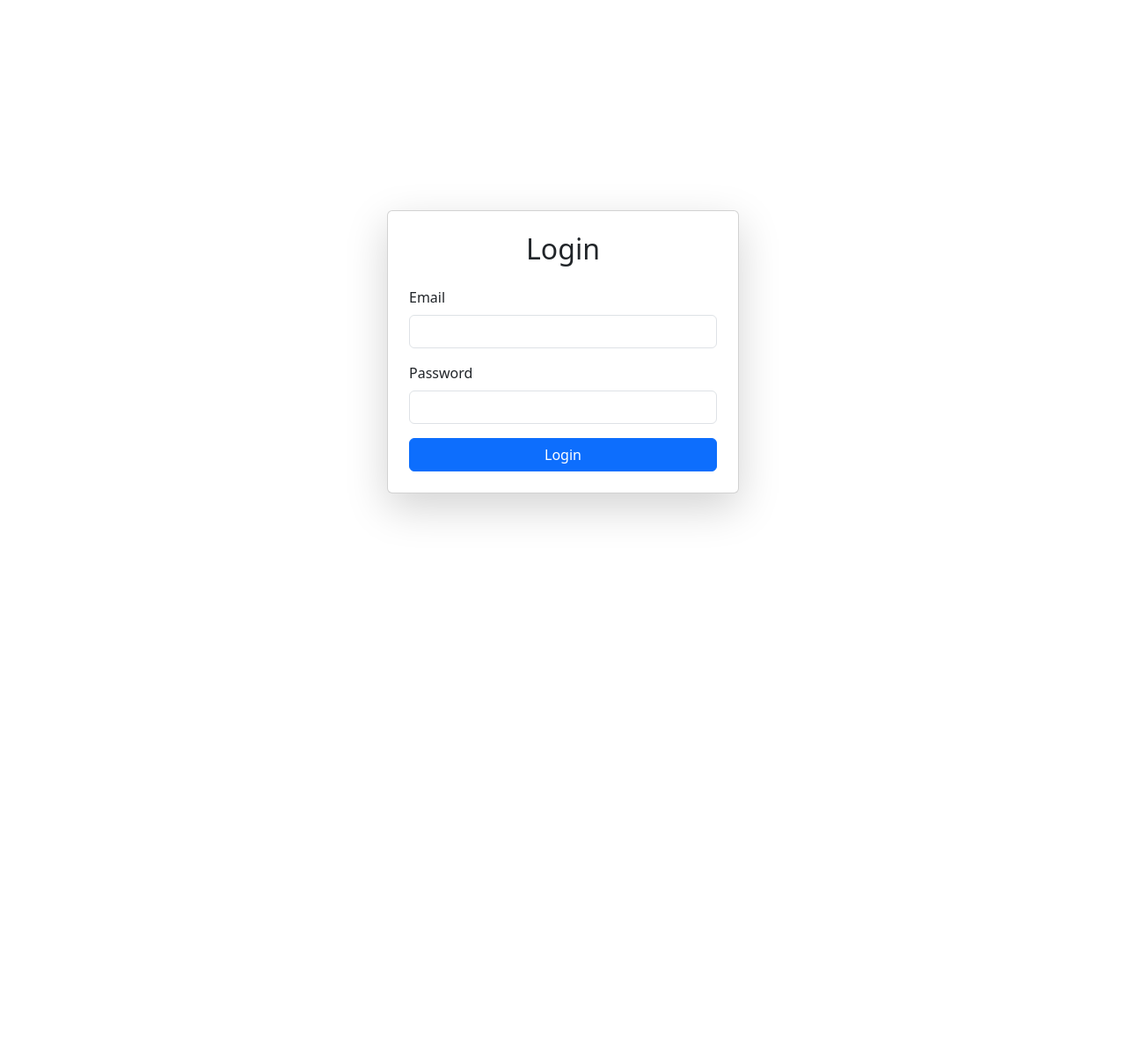
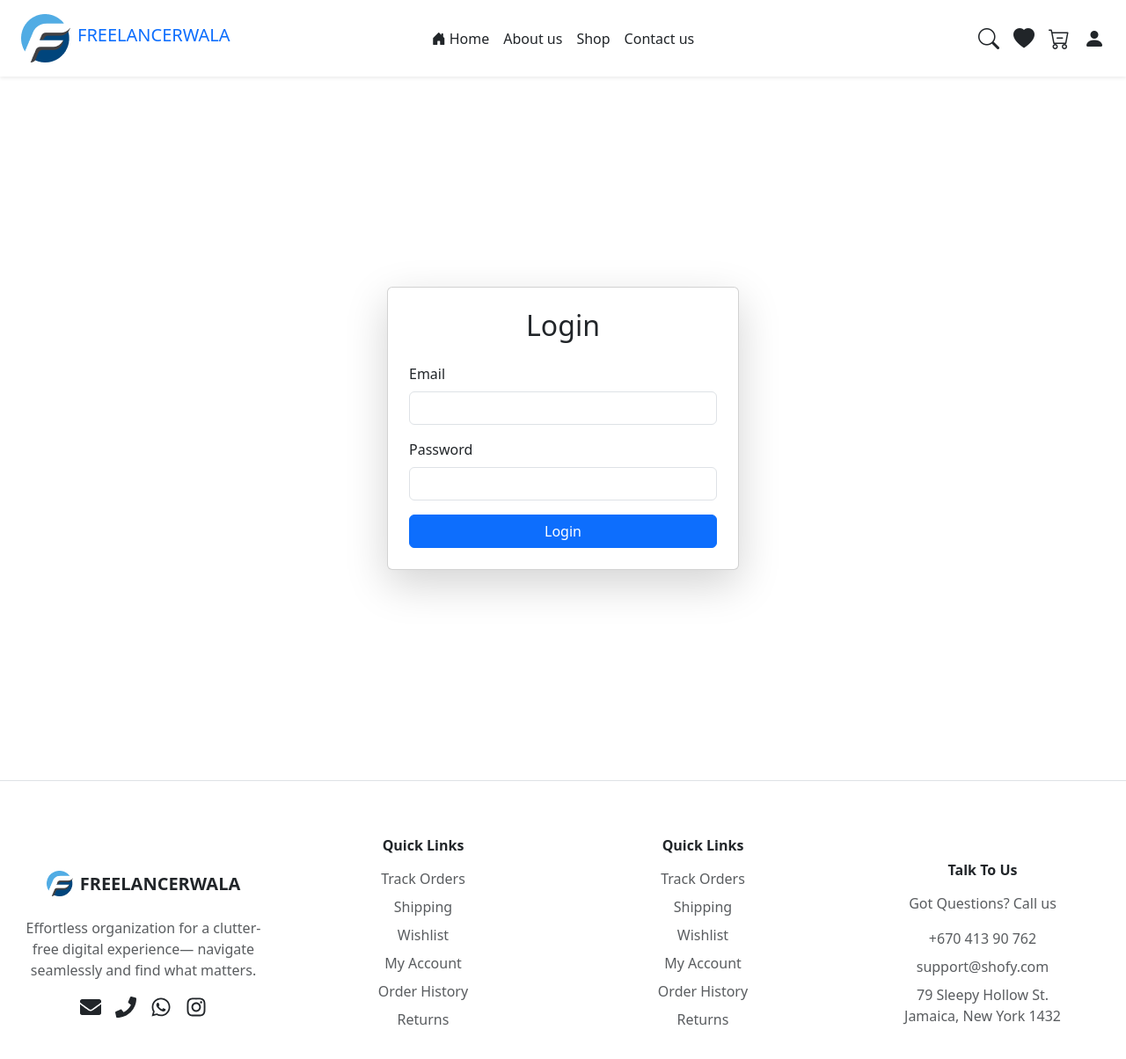
Before and after one commit to Rohit3596Singh/freelancerwala, a React (Vite) app in the folder client/: page /login in a window 1280 px wide. Shown: the top 1204 px of the page at 88% size. Before the commit the page ends 800 px from the top, so only its background shows below. Built offline with nearby package versions, Linux system fonts and the light colour scheme.

Commit message:
deployed

```diff
--- a/client/src/Pages/auth/Login.jsx
+++ b/client/src/Pages/auth/Login.jsx
@@ -5,6 +5,10 @@
 import { BackendUrl } from "../../constants";
 // import { handleSuccess,handleError } from "../../../utils";
 import { handleSuccess,handleError } from "../../../utils";
+
+import Header from "../../components/header/header"
+import Footer from "../../components/footer/footer"
+
 const Login = () => {
   const [formData, setFormData] = useState({ email: "", password: "" });
   const navigate = useNavigate();
@@ -49,6 +53,8 @@
   };
 
   return (
+    <div>
+      <Header/>
     <div className="container d-flex justify-content-center align-items-center vh-100">
       <div className="card p-4 shadow-lg" style={{ width: "400px" }}>
         <h2 className="text-center mb-4">Login</h2>
@@ -80,6 +86,8 @@
         <ToastContainer />
       </div>
     </div>
+    <Footer/>
+    </div>
   );
 };
 
--- a/client/src/Pages/auth/Signup.jsx
+++ b/client/src/Pages/auth/Signup.jsx
@@ -3,6 +3,8 @@
 import { ToastContainer } from "react-toastify";
 import "bootstrap/dist/css/bootstrap.min.css";
 import { Eye, EyeOff } from "lucide-react";
+import Header from "../../components/header/header"
+import Footer from "../../components/footer/footer"
 
 import { BackendUrl } from "../../constants";
 import { handleSuccess } from "../../../utils";
@@ -51,6 +53,8 @@
   };
 
   return (
+    <div>
+      <Header />
     <div className="container d-flex justify-content-center align-items-center vh-100">
       <div className="card p-4 shadow-lg" style={{ width: "400px" }}>
         <h2 className="text-center mb-4">Sign Up</h2>
@@ -115,6 +119,8 @@
         <ToastContainer />
       </div>
     </div>
+    <Footer />
+    </div>
   );
 };
 
```
